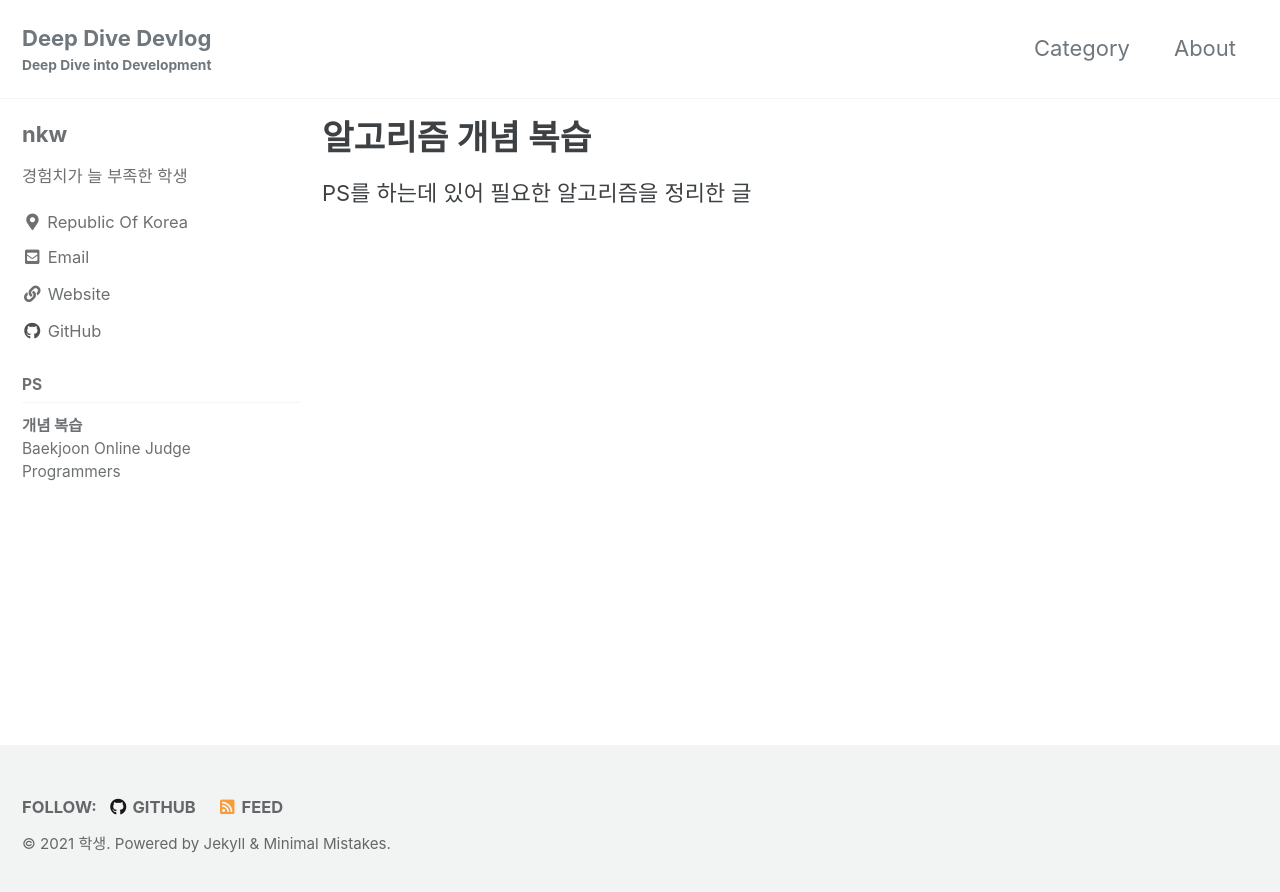
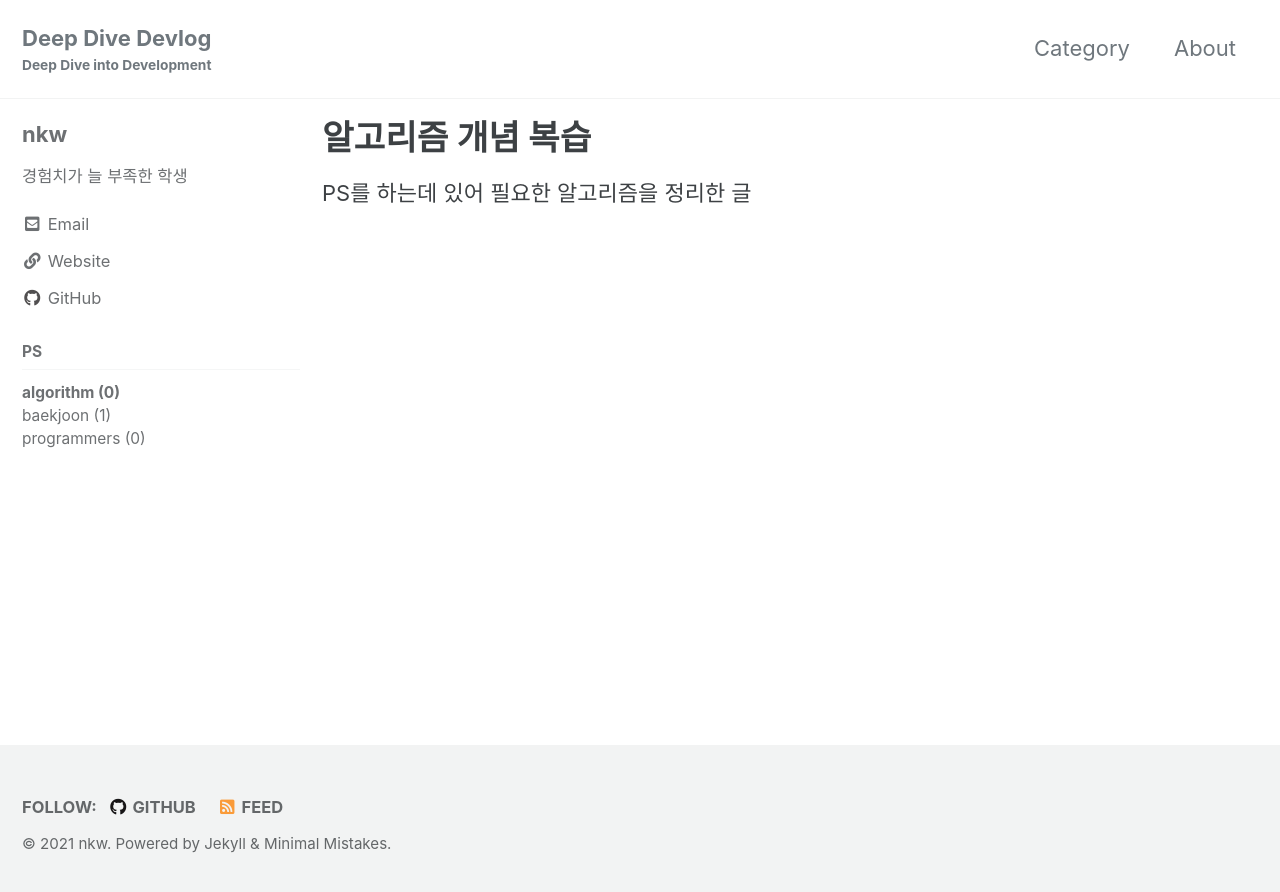
Before and after one commit to nkw011/nkw011.github.io, a Jekyll site: the page built from _pages/category-algorithmConcept.md, in a window 1280 px wide. Shown: the top 892 px of the page. Built offline with Jekyll 4.4.1, drawn with Linux system fonts in a browser that asks for light colours; cached includes are drawn as plain includes.

Commit message:
show number of post in each category
modify nav_list to show number of post in each
category

게시글 수 추가

add test posts

rename author

category test

```diff
--- a/_config.yml
+++ b/_config.yml
@@ -19,7 +19,7 @@ locale: "en-US"
 title: "Deep Dive Devlog"
 title_separator: "-"
 subtitle: "Deep Dive into Development"
-name: "학생"
+name: "nkw"
 description: "경험치가 늘 부족한 학생"
 url: "https://nkw011.github.io"
 baseurl: # the subpath of your site, e.g. "/blog"
@@ -103,7 +103,7 @@ author:
     name: "nkw"
     avatar: # path of avatar image, e.g. "/assets/images/bio-photo.jpg"
     bio: "경험치가 늘 부족한 학생"
-    location: "Republic Of Korea"
+    location: #
     email:
     links:
         - label: "Email"
--- a/_data/navigation.yml
+++ b/_data/navigation.yml
@@ -12,9 +12,9 @@ main:
 sidebarTotal:
   - title: PS
     children:
-      - title: 개념 복습
-        url: /categories/algorithmconcept/
-      - title: Baekjoon Online Judge
+      - title: algorithm
+        url: /categories/algorithm/
+      - title: baekjoon
         url: /categories/baekjoon/
-      - title: Programmers
+      - title: programmers
         url: /categories/programmers/
--- a/_includes/nav_list
+++ b/_includes/nav_list
@@ -16,7 +16,16 @@
         {% if nav.children != null %}
         <ul>
           {% for child in nav.children %}
-            <li><a href="{{ child.url | relative_url }}"{% if child.url == page.url %} class="active"{% endif %}>{{ child.title }}</a></li>
+            {% assign isExist = false %}
+            {% for category in site.categories %}
+              {% if category[0] == child.title%}
+                <li><a href="{{ child.url | relative_url }}"{% if child.url == page.url %} class="active"{% endif %}>{{ child.title }} ({{category[1].size}})</a></li>
+                {% assign isExist = true %}
+              {% endif %}
+            {% endfor %}
+            {% if isExist == false %}
+              <li><a href="{{ child.url | relative_url }}"{% if child.url == page.url %} class="active"{% endif %}>{{ child.title }} (0)</a></li>
+            {% endif %}
           {% endfor %}
         </ul>
         {% endif %}
--- a/_pages/category-algorithmConcept.md
+++ b/_pages/category-algorithmConcept.md
@@ -1,9 +1,9 @@
 ---
 title: "알고리즘 개념 복습"
-permalink: /categories/algorithmconcept/
+permalink: /categories/algorithm/
 layout: category
 author_profile: true
-taxonomy: AlgorithmConcept
+taxonomy: algorithm
 sidebar:
     nav: sidebarTotal
 ---
```
Also changed, not shown: _pages/category-archive.md (+2 -0 lines), _posts/2021-08-24-algorithm-main.md (added, +11 -0 lines).
